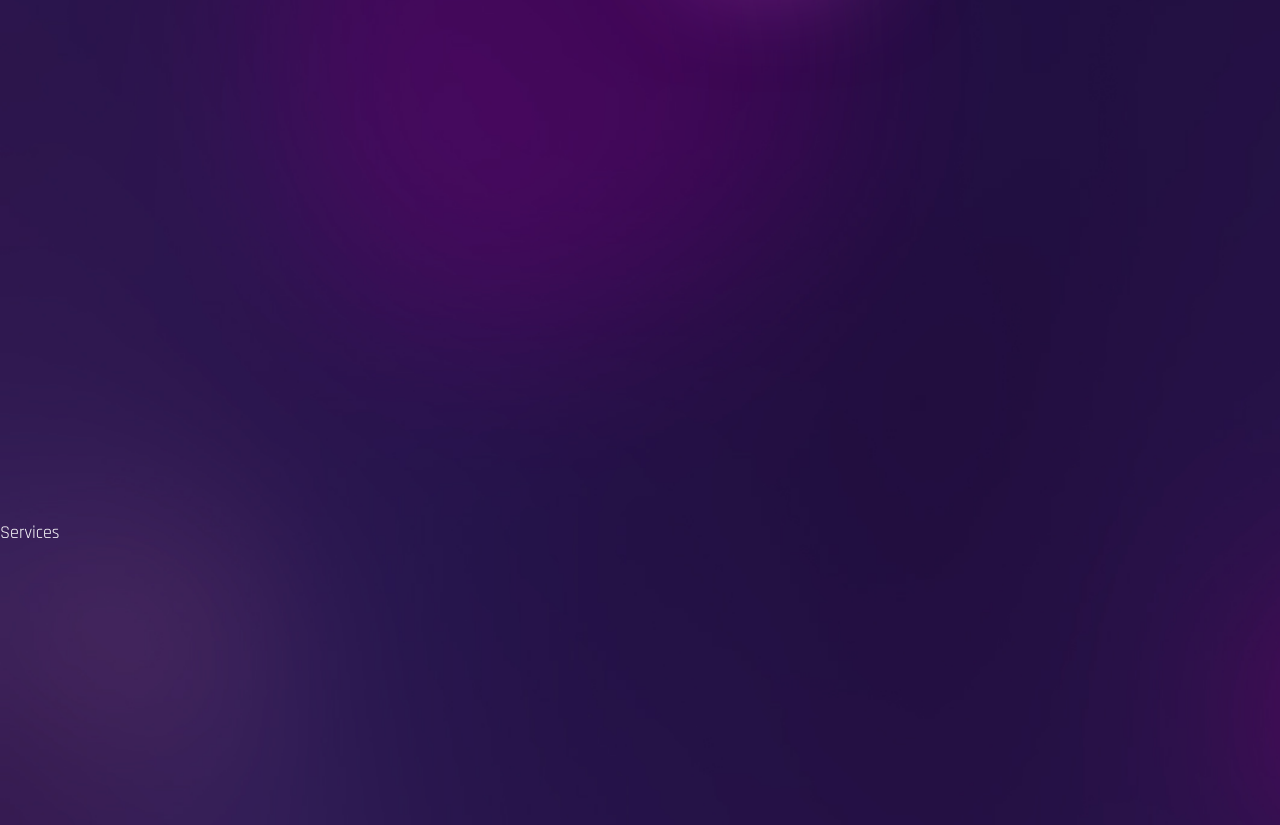
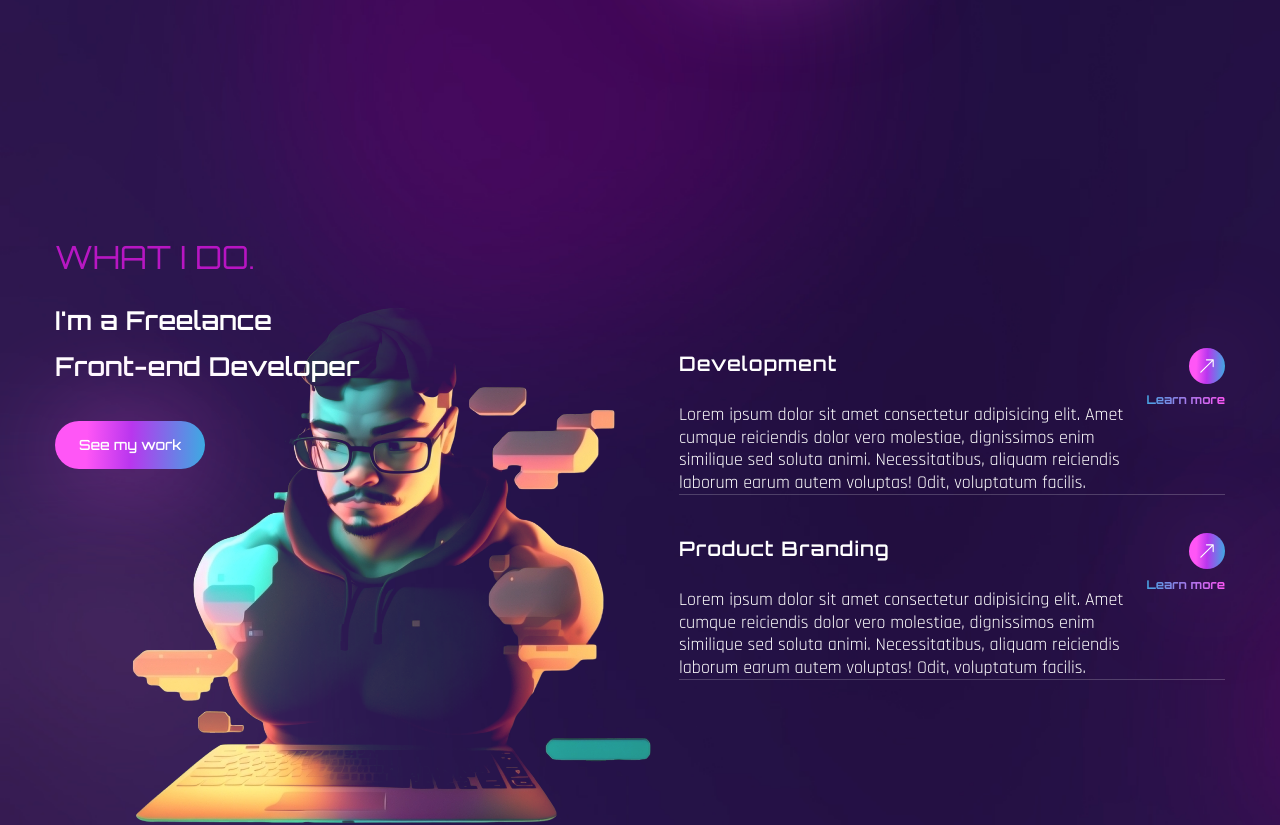
Before and after one commit to Tahckn/portfolio, a React (Create React App) app: page / in a window 1280 px wide. Shown: the part 1440-2265 px from the top of the page. Built offline with nearby package versions, Linux system fonts and the light colour scheme; a web font is replaced by a local one.

Commit message:
services section done

```diff
--- a/src/components/About.js
+++ b/src/components/About.js
@@ -26,7 +26,7 @@
             initial="hidden"
             whileInView={'show'}
             viewport={{ once: false, amount: 0.3 }}
-            className="flex-1"
+            className="flex-1 lg:text-left text-center"
           >
             <h2 className="h2 text-accent">About me.</h2>
             <h3 className="h3 mb-4">I'm a Freelance Front-end Developer</h3>
@@ -37,9 +37,9 @@
               pariatur, in dignissimos exercitationem.
             </p>
             {/* stats */}
-            <div className="flex gap-x-6 lg:gap-x-10 mb-12">
+            <div className="flex gap-x-6 lg:gap-x-10 mb-12 justify-center lg:justify-start">
               <div>
-                <div className="text-[40px] font-tertiary text-gradient mb-2 ">
+                <div className="text-[40px] font-tertiary text-gradient mb-2">
                   {inView ? <CountUp start={0} end={80} duration={3} /> : null}+
                   <div className="font-primary text-sm tracking-[2px]">
                     Projects <br />
@@ -65,7 +65,7 @@
                 </div>
               </div>
             </div>
-            <div className="flex gap-x-8 items-center">
+            <div className="flex gap-x-8 items-center lg:justify-start justify-center">
               <button className="btn btn-lg">Contact me</button>
               <a href="#" className="text-gradient btn-link">
                 My Portfolio
--- a/src/components/Services.js
+++ b/src/components/Services.js
@@ -1,7 +1,91 @@
-import React from 'react';
+import React from 'react'
+import { BsArrowUpRight } from 'react-icons/bs'
+import { motion } from 'framer-motion'
+import { fadeIn } from '../variants'
+
+const services = [
+  {
+    name: 'Development',
+    description:
+      'Lorem ipsum dolor sit amet consectetur adipisicing elit. Amet cumque reiciendis dolor vero molestiae, dignissimos enim similique sed soluta animi. Necessitatibus, aliquam reiciendis laborum earum autem voluptas! Odit, voluptatum facilis.',
+    link: 'Learn more',
+  },
+  {
+    name: 'Product Branding',
+    description:
+      'Lorem ipsum dolor sit amet consectetur adipisicing elit. Amet cumque reiciendis dolor vero molestiae, dignissimos enim similique sed soluta animi. Necessitatibus, aliquam reiciendis laborum earum autem voluptas! Odit, voluptatum facilis.',
+    link: 'Learn more',
+  },
+]
 
 const Services = () => {
-  return <div className='section' id='services'>Services</div>;
-};
+  return (
+    <section className="section" id="services">
+      <div className="container mx-auto">
+        <div className="flex flex-col items-center lg:flex-row lg:space-x-6">
+          {/* text/image */}
+          <motion.div
+            variants={fadeIn('right', 0.3)}
+            initial="hidden"
+            whileInView={'show'}
+            viewport={{ once: false, amount: 0.3 }}
+            className="flex-1 min-w-[600px] lg:bg-services bg-no-repeat lg-bottom mix-blend-lighten mb-12 lg:mb-0 h-[585px]"
+          >
+            <h2 className="h2 text-accent mb-6 text-center lg:text-left">
+              What I Do.
+            </h2>
+            <h3 className="h3 mb-8 text-center lg:text-left">
+              I'm a Freelance <br /> Front-end Developer
+            </h3>
+            <div className="flex justify-center lg:justify-start">
+              <button className="btn btn-sm">See my work</button>
+            </div>
+          </motion.div>
+          {/* services  */}
+          <motion.div
+            variants={fadeIn('left', 0.5)}
+            initial="hidden"
+            whileInView={'show'}
+            viewport={{ once: false, amount: 0.3 }}
+            className="flex"
+          >
+            {/* service list  */}
+            <div>
+              {services.map((service, index) => {
+                const { name, description, link } = service
+                return (
+                  <div
+                    className="border-b border-white/20 h-auto mb-[38px] flex text-center lg:text-left flex-col lg:flex-row"
+                    key={index}
+                  >
+                    <div className="max-w-[476px]">
+                      <h4 className="text-[20px] tracking-wider font-primary font-semibold mb-6">
+                        {name}
+                      </h4>
+                      <p className="font-secondary leading-tight">
+                        {description}
+                      </p>
+                    </div>
+                    <div className="mt-4 flex flex-col whitespace-nowrap flex-1 items-center lg:items-end lg:mt-0 justify-center lg:justify-start ">
+                      <a
+                        href="#"
+                        className="btn w-9 h-9 flex items-center justify-center mb-2"
+                      >
+                        <BsArrowUpRight />
+                      </a>
+                      <a href="#" className="text-gradient text-xs">
+                        {link}
+                      </a>
+                    </div>
+                  </div>
+                )
+              })}
+            </div>
+          </motion.div>
+        </div>
+      </div>
+    </section>
+  )
+}
 
-export default Services;
+export default Services
```
Also changed, not shown: src/assets/services.png.
